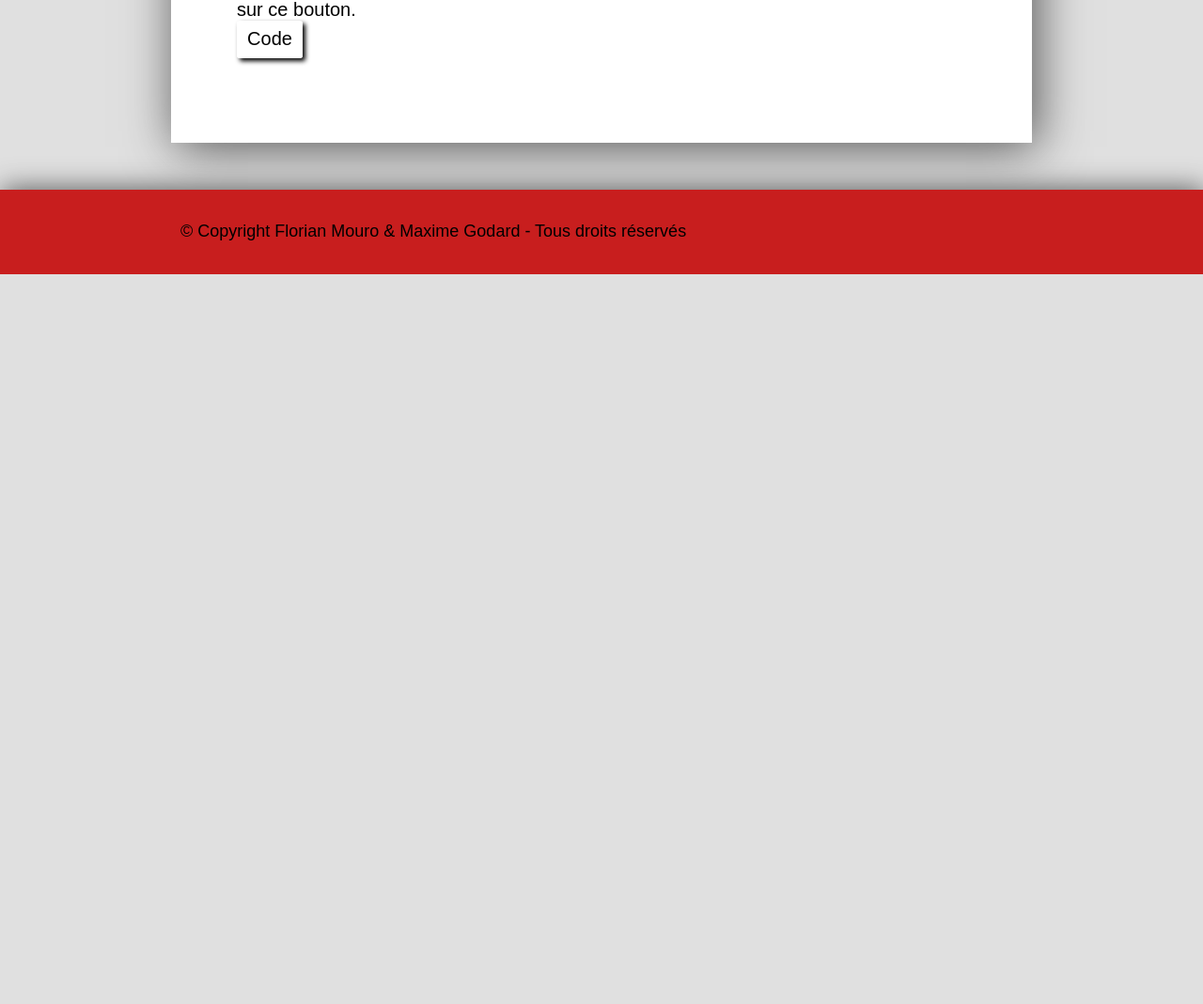
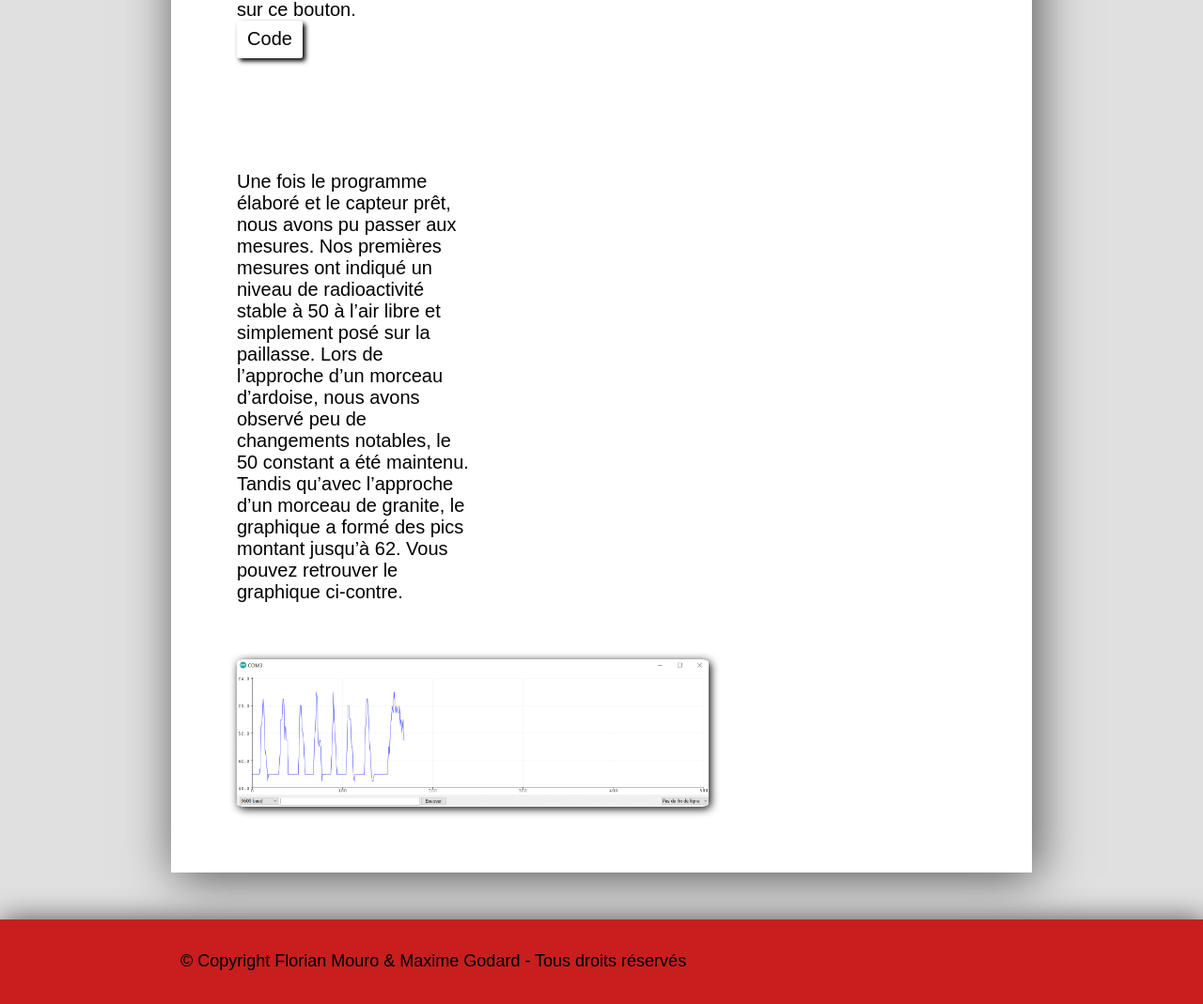
Before and after one commit to Flowsqy/PEN-Site, a plain HTML site: page index.html in a window 1280 px wide. Shown: the part 3207-4276 px from the top of the page at 94% size. Before the commit the page ends 3499 px from the top, so only its background shows below. Drawn offline with Linux system fonts and the light colour scheme.

Commit message:
Add graphic section

```diff
--- a/css/style.css
+++ b/css/style.css
@@ -182,6 +182,24 @@ body
     width: 40%;
 }
 
+.graphic-text
+{
+    width: 30%;
+    padding: 30px;
+    font-family: Arial, Helvetica, sans-serif;
+    font-size: 20px;
+}
+
+.graphic-img
+{
+    width: 60%;
+    margin: 30px;
+    align-self: flex-start;
+    border-radius: 2%;
+    box-shadow: 2px 2px 10px black;
+    cursor: pointer;
+}
+
 /*
  * Footer
  */
--- a/index.html
+++ b/index.html
@@ -137,6 +137,12 @@
                         </p>
                 </div>
             </div>
+            <div class="section-block">
+                <p class="graphic-text">
+                    Une fois le programme élaboré et le capteur prêt, nous avons pu passer aux mesures. Nos premières mesures ont indiqué un niveau de radioactivité stable à 50 à l’air libre et simplement posé sur la paillasse. Lors de l’approche d’un morceau d’ardoise, nous avons observé peu de changements notables, le 50 constant a été maintenu. Tandis qu’avec l’approche d’un morceau de granite, le graphique a formé des pics montant jusqu’à 62. Vous pouvez retrouver le graphique ci-contre.
+                </p>
+                <img class="can-fs graphic-img" src="assets/graphic.png">
+            </div>
         </div>
     </main>
     <footer class="footer-banner">
```
Also changed, not shown: assets/graphic.png (added).
